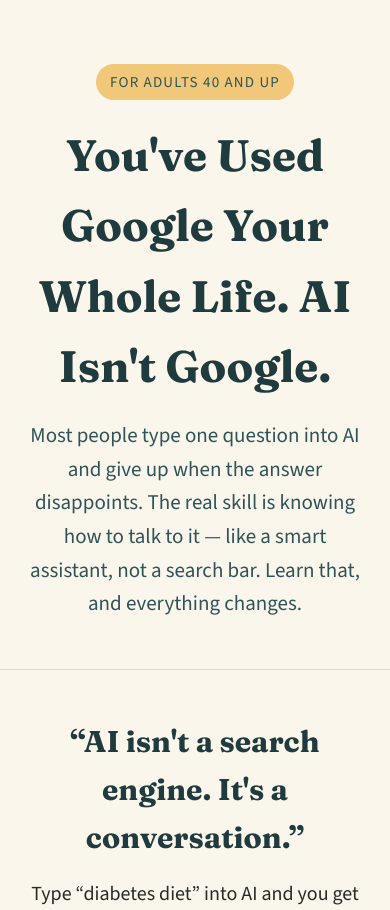
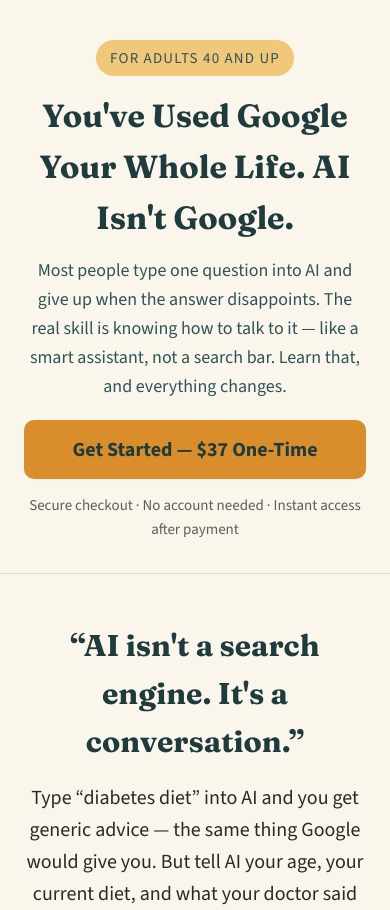
Before and after one commit to rfauvor-dot/ai-made-simple-landing, a Flask app: page / in a window 390 px wide. Shown: the top 910 px of the page. Run offline with Flask 3, Linux system fonts and the light colour scheme; some libraries are stand-ins or nearby versions.

Commit message:
Add above-the-fold CTA button to fix near-zero checkout starts
Diagnosed via Meta Pixel + Clarity data: 348 PageViews but only 1
InitiateCheckout in 28 days, average scroll depth 18.82%, and real
session recordings showing visitors leaving within 3-45 seconds with
zero clicks and zero scrolling. The only "Get Started" button lived at
the very bottom of the page, past the demo, three copy sections, the
curriculum, and the founder story -- unreachable for visitors who
never scroll.

Adds a second CTA button directly in the hero section (same checkout
flow, refactored to a shared .checkout-trigger class so both buttons
stay in sync), plus a mobile media query that tightens the hero's
font sizes so the whole hero -- headline, subhead, button, and
reassurance line -- fits without scrolling even in a compact ~650px
viewport (matching Facebook's in-app browser chrome, where nearly all
real traffic is coming from).

Co-Authored-By: Claude Sonnet 5 <noreply@anthropic.com>

```diff
--- a/templates/index.html
+++ b/templates/index.html
@@ -80,6 +80,14 @@ src="https://www.facebook.com/tr?id=1579388190637957&ev=PageView&noscript=1"
   }
   .hero h1{font-size:44px;font-weight:700;max-width:680px;margin-left:auto;margin-right:auto;}
   .hero p.sub{font-size:21px;color:var(--navy-soft);max-width:620px;margin:16px auto 0;}
+  .hero .cta-btn{max-width:420px;margin-left:auto;margin-right:auto;}
+  .hero .reassure{margin-bottom:0;}
+  @media (max-width:480px){
+    .hero{padding-top:40px;padding-bottom:32px;}
+    .hero h1{font-size:32px;}
+    .hero p.sub{font-size:18px;margin-top:12px;}
+    .eyebrow{margin-bottom:14px;}
+  }
 
   /* Copy sections (Insight / Why This Matters / Progression) */
   .copy-section{padding-top:48px;padding-bottom:48px;border-bottom:1px solid var(--line);}
@@ -191,6 +199,8 @@ src="https://www.facebook.com/tr?id=1579388190637957&ev=PageView&noscript=1"
   <span class="eyebrow">For adults 40 and up</span>
   <h1>You've Used Google Your Whole Life. AI Isn't Google.</h1>
   <p class="sub">Most people type one question into AI and give up when the answer disappoints. The real skill is knowing how to talk to it &mdash; like a smart assistant, not a search bar. Learn that, and everything changes.</p>
+  <button class="cta-btn checkout-trigger" id="hero-checkout-button">Get Started &mdash; $37 One-Time</button>
+  <div class="reassure">Secure checkout &middot; No account needed &middot; Instant access after payment</div>
 </div>
 
 <div class="copy-section wrap">
@@ -253,7 +263,7 @@ src="https://www.facebook.com/tr?id=1579388190637957&ev=PageView&noscript=1"
     <div class="founding-label">Founding Member Price</div>
     <div class="price">$37 <span>one time</span></div>
     <div class="regular-price">Regular price $87, starting soon</div>
-    <button class="cta-btn" id="checkout-button">Get Started &mdash; $37 One-Time</button>
+    <button class="cta-btn checkout-trigger" id="checkout-button">Get Started &mdash; $37 One-Time</button>
     <div class="guarantee">30-Day Money-Back Guarantee &mdash; not the right fit? Email <a href="mailto:rick@aimadesimple40plus.com">rick@aimadesimple40plus.com</a> for a full refund, no questions asked.</div>
     <div class="reassure">Secure checkout &middot; No account needed &middot; Instant access after payment</div>
     <div class="error-msg" id="error-msg"></div>
@@ -269,13 +279,13 @@ src="https://www.facebook.com/tr?id=1579388190637957&ev=PageView&noscript=1"
 <script src="https://cdn.jsdelivr.net/npm/dompurify@3.1.6/dist/purify.min.js"></script>
 <script>
   const stripe = Stripe("{{ publishable_key }}");
-  const button = document.getElementById("checkout-button");
+  const buttons = document.querySelectorAll(".checkout-trigger");
   const errorMsg = document.getElementById("error-msg");
 
+  buttons.forEach((button) => {
     button.addEventListener("click", async () => {
       fbq('track', 'InitiateCheckout', {value: 37, currency: 'USD'});
-    button.disabled = true;
-    button.textContent = "Redirecting to secure checkout...";
+      buttons.forEach((b) => { b.disabled = true; b.textContent = "Redirecting to secure checkout..."; });
       errorMsg.style.display = "none";
       try {
         const response = await fetch("/create-checkout-session", { method: "POST" });
@@ -288,9 +298,9 @@ src="https://www.facebook.com/tr?id=1579388190637957&ev=PageView&noscript=1"
       } catch (err) {
         errorMsg.textContent = "We couldn't start checkout. Please try again in a moment.";
         errorMsg.style.display = "block";
-      button.disabled = false;
-      button.textContent = "Get Started — $37 One-Time";
+        buttons.forEach((b) => { b.disabled = false; b.textContent = "Get Started — $37 One-Time"; });
       }
+    });
   });
 </script>
 
```
Lines whose indentation alone changed are shown as unchanged.
